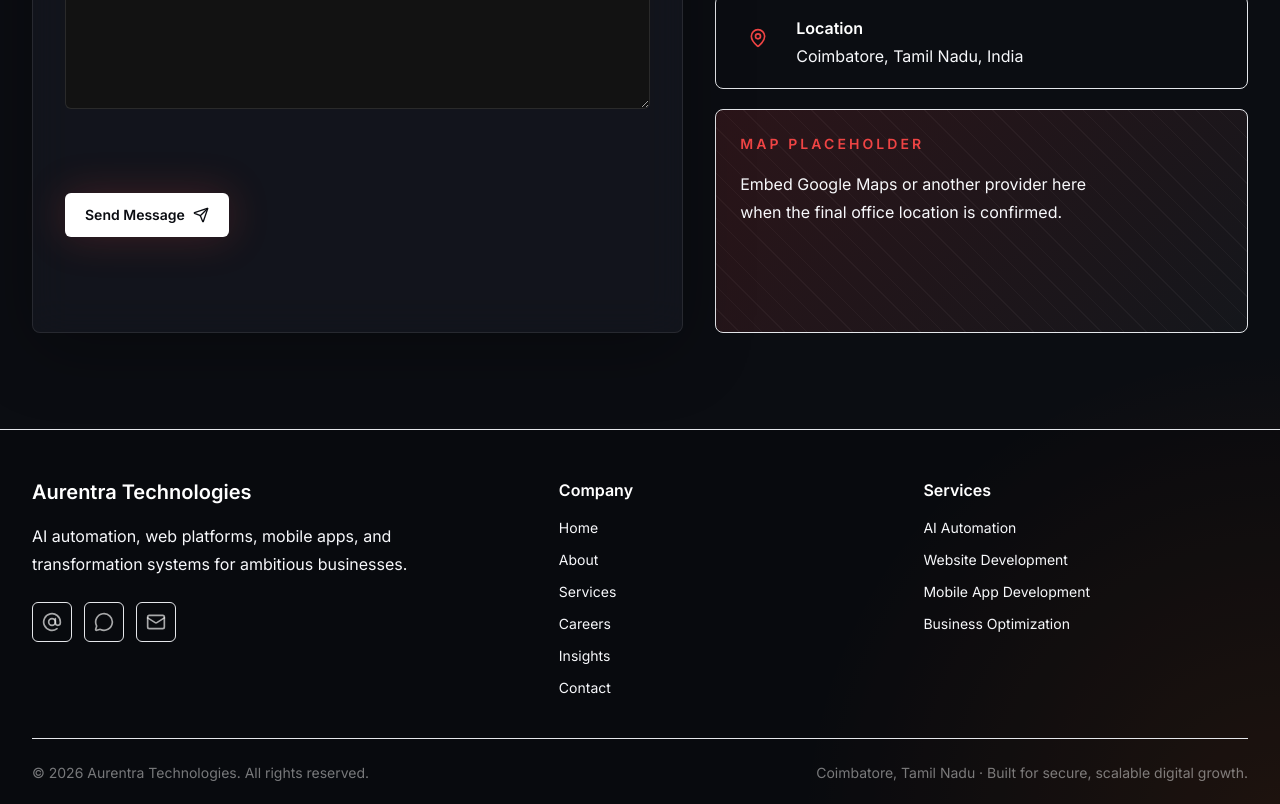
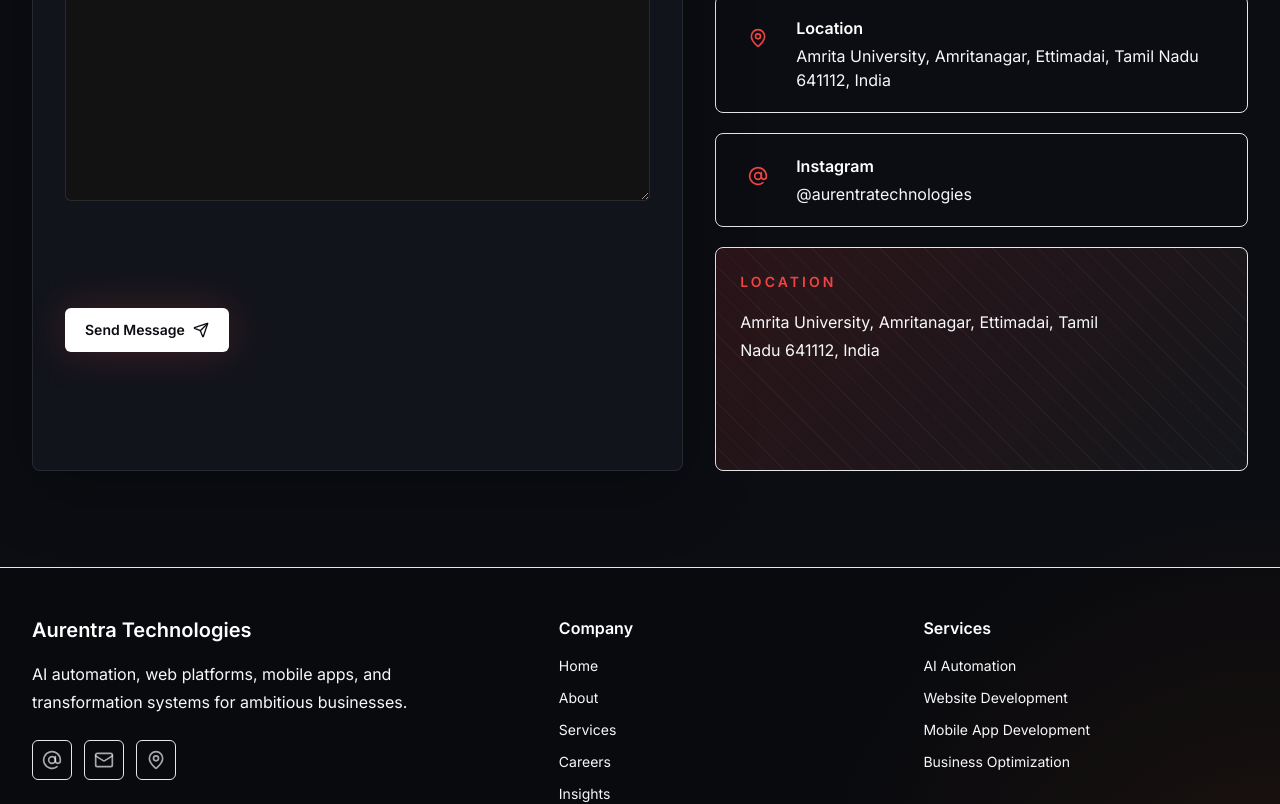
Before and after one commit to Akhils696/Aurentra, a Next.js app: page /contact in a window 1280 px wide. Shown: the part 960-1764 px from the top of the page. Built offline with nearby package versions, Linux system fonts and the light colour scheme.

Commit message:
feat: add address and instagram details

```diff
--- a/app/contact/page.tsx
+++ b/app/contact/page.tsx
@@ -1,5 +1,5 @@
 import type { Metadata } from "next";
-import { Mail, MapPin, Phone } from "lucide-react";
+import { AtSign, Mail, MapPin, Phone } from "lucide-react";
 import { ContactForm } from "@/components/contact/contact-form";
 import { Container } from "@/components/ui/container";
 import { SectionHeading } from "@/components/ui/section-heading";
@@ -12,7 +12,8 @@ export const metadata: Metadata = {
 const details = [
   { label: "Email", value: "aurentratechnologies@gmail.com", icon: Mail },
   { label: "Phone", value: "Available on request", icon: Phone },
-  { label: "Location", value: "Coimbatore, Tamil Nadu, India", icon: MapPin },
+  { label: "Location", value: "Amrita University, Amritanagar, Ettimadai, Tamil Nadu 641112, India", icon: MapPin },
+  { label: "Instagram", value: "@aurentratechnologies", icon: AtSign },
 ];
 
 export default function ContactPage() {
@@ -53,8 +54,8 @@ export default function ContactPage() {
                 </div>
               ))}
               <div className="min-h-56 rounded-lg border border-white/8 bg-[linear-gradient(135deg,rgba(239,68,68,0.14),rgba(255,255,255,0.04)),repeating-linear-gradient(45deg,rgba(255,255,255,0.04)_0,rgba(255,255,255,0.04)_1px,transparent_1px,transparent_16px)] p-6">
-                <p className="text-sm font-semibold uppercase tracking-[0.22em] text-aurora">Map Placeholder</p>
-                <p className="mt-4 max-w-sm leading-7 text-white/62">Embed Google Maps or another provider here when the final office location is confirmed.</p>
+                <p className="text-sm font-semibold uppercase tracking-[0.22em] text-aurora">Location</p>
+                <p className="mt-4 max-w-sm leading-7 text-white/62">Amrita University, Amritanagar, Ettimadai, Tamil Nadu 641112, India</p>
               </div>
             </aside>
           </div>
--- a/components/layout/footer.tsx
+++ b/components/layout/footer.tsx
@@ -1,9 +1,15 @@
 import Link from "next/link";
-import { AtSign, Mail, MessageCircle } from "lucide-react";
+import { AtSign, Mail, MapPin } from "lucide-react";
 import { Container } from "@/components/ui/container";
 import { navItems, services } from "@/lib/site-data";
 
 export function Footer() {
+  const socialLinks = [
+    { href: "https://www.instagram.com/aurentratechnologies", label: "Instagram", icon: AtSign },
+    { href: "mailto:aurentratechnologies@gmail.com", label: "Email", icon: Mail },
+    { href: "/contact", label: "Location", icon: MapPin },
+  ];
+
   return (
     <footer className="border-t border-white/8 bg-black/25 py-12">
       <Container>
@@ -14,11 +20,11 @@ export function Footer() {
               AI automation, web platforms, mobile apps, and transformation systems for ambitious businesses.
             </p>
             <div className="mt-6 flex gap-3">
-              {[AtSign, MessageCircle, Mail].map((Icon, index) => (
+              {socialLinks.map(({ href, label, icon: Icon }) => (
                 <Link
-                  key={index}
-                  href={index === 2 ? "mailto:aurentratechnologies@gmail.com" : "#"}
-                  aria-label="Aurentra social link"
+                  key={label}
+                  href={href}
+                  aria-label={`Aurentra ${label}`}
                   className="flex size-10 items-center justify-center rounded-md border border-white/12 text-white/65 transition hover:border-aurora/60 hover:text-white"
                 >
                   <Icon aria-hidden className="size-5" />
@@ -49,7 +55,7 @@ export function Footer() {
         </div>
         <div className="mt-10 flex flex-col gap-3 border-t border-white/8 pt-6 text-sm text-white/45 sm:flex-row sm:items-center sm:justify-between">
           <p>© 2026 Aurentra Technologies. All rights reserved.</p>
-          <p>Coimbatore, Tamil Nadu · Built for secure, scalable digital growth.</p>
+          <p>Amritanagar, Ettimadai, Tamil Nadu · Built for secure, scalable digital growth.</p>
         </div>
       </Container>
     </footer>
```
